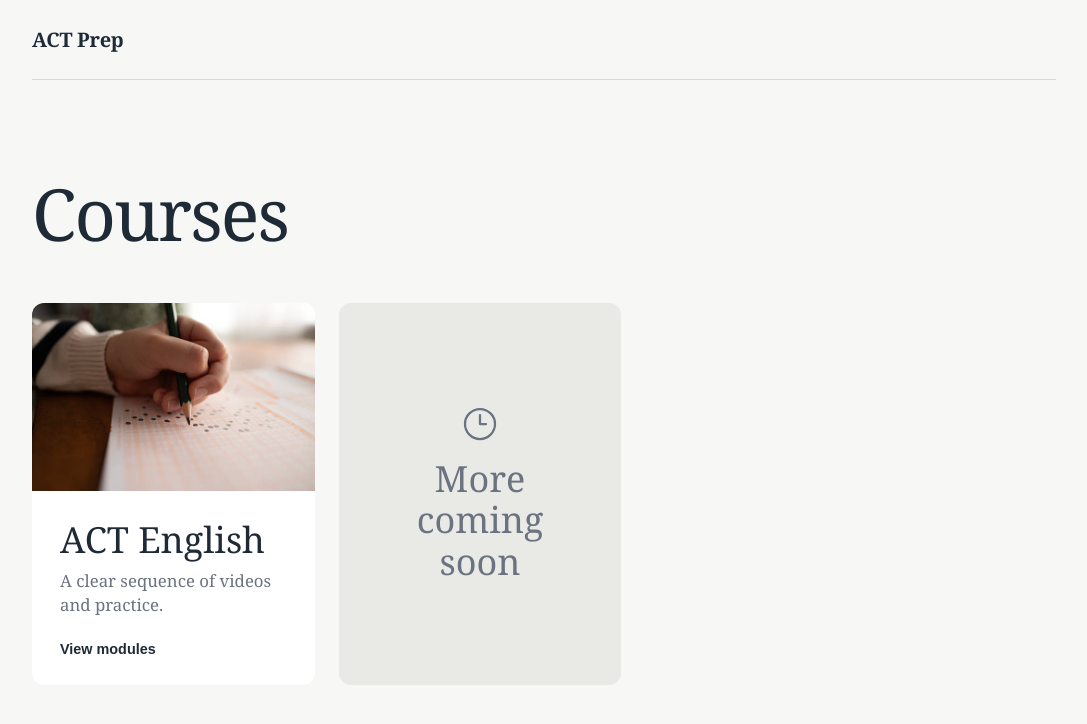
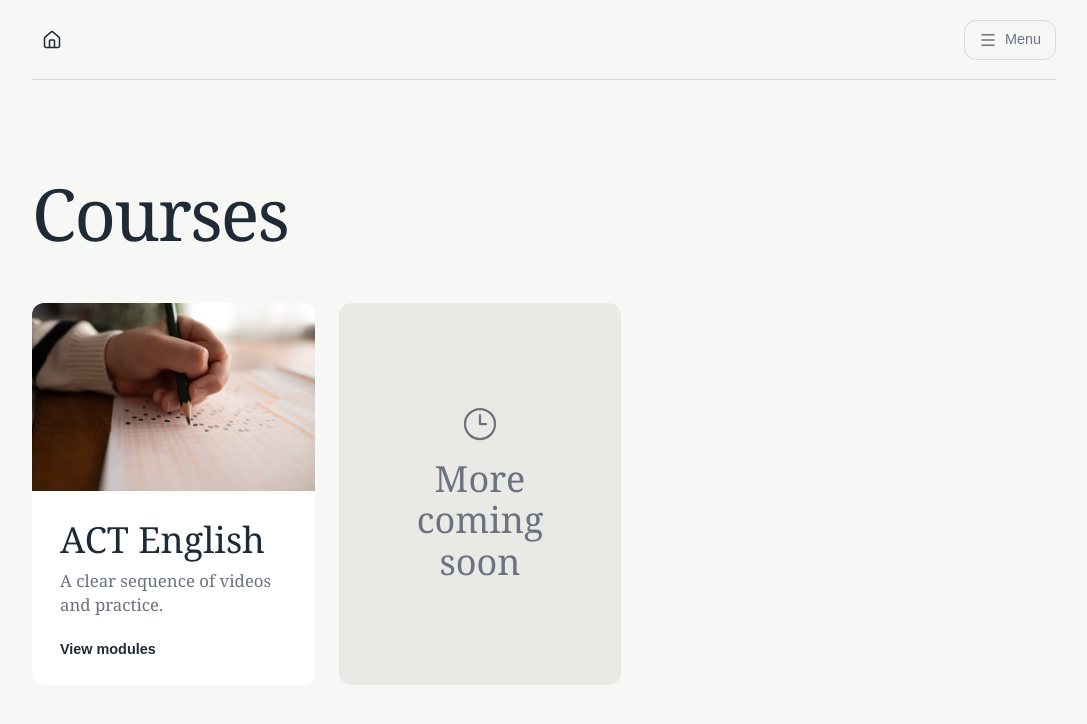
Before and after one commit to matt-mcwilliams/act-software-course, a Next.js app: page / in a window 1280 px wide. Shown: the top 724 px of the page, without its empty margins (96-1183 px from the left). Built offline with nearby package versions, Linux system fonts and the light colour scheme.

Commit message:
Improve site navbar

```diff
--- a/src/app/globals.css
+++ b/src/app/globals.css
@@ -53,17 +53,39 @@ a:focus-visible {
 .site-header {
   display: flex;
   align-items: center;
+  justify-content: space-between;
   min-height: 5rem;
   border-bottom: 1px solid var(--color-border-subtle);
 }
 
-.site-brand {
-  font-size: 1.25rem;
-  font-weight: 600;
-  letter-spacing: -0.015em;
+.site-home {
+  display: grid;
+  width: 2.5rem;
+  height: 2.5rem;
+  place-items: center;
+  border-radius: var(--radius-card);
+  color: var(--color-ink);
+  transition: background-color 140ms ease;
 }
 
-.site-brand:hover,
+.site-home:hover {
+  background: var(--color-surface);
+}
+
+.site-menu-placeholder {
+  display: inline-flex;
+  min-height: 2.5rem;
+  align-items: center;
+  gap: var(--space-2);
+  padding-inline: 0.875rem;
+  border: 1px solid var(--color-border-subtle);
+  border-radius: var(--radius-card);
+  color: var(--color-muted);
+  font-family: var(--font-ui);
+  font-size: 0.9rem;
+  line-height: 1;
+}
+
 .back-navigation a:hover {
   text-decoration: underline;
   text-underline-offset: 0.2em;
--- a/src/components/course-navigation.tsx
+++ b/src/components/course-navigation.tsx
@@ -1,13 +1,18 @@
 import Link from "next/link";
+import { House, Menu } from "lucide-react";
 import type { ReactNode } from "react";
 
 export function SiteShell({ children }: { children: ReactNode }) {
   return (
     <>
       <header className="site-header">
-        <Link className="site-brand" href="/">
-          ACT Prep
+        <Link className="site-home" href="/" aria-label="Home">
+          <House aria-hidden="true" size={20} strokeWidth={1.8} />
         </Link>
+        <div className="site-menu-placeholder">
+          <Menu aria-hidden="true" size={18} strokeWidth={1.8} />
+          <span>Menu</span>
+        </div>
       </header>
       <main className="page-main">{children}</main>
     </>
```
